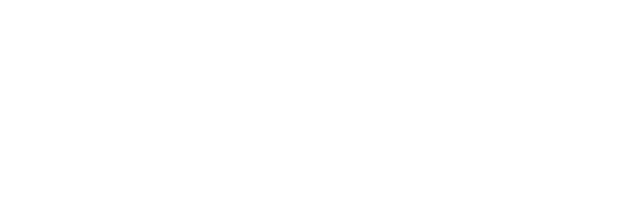
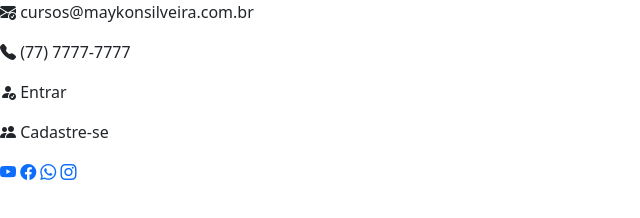
Before and after one commit to gustavoalvesdev/barbearia, a plain HTML site: page frontend/index.html in a window 1280 px wide. Shown: the whole page, without its empty margins (0-640 px from the left). Drawn offline with nearby package versions, Linux system fonts and the light colour scheme.

Commit message:
#3 CRIANDO O ESQUELETO DO SUPER TOPO COM BOOTSTRAP - COMO CRIAR UM SOFTHOUSE DE BARBEARIA EM LARAVEL

```diff
--- a/frontend/index.html
+++ b/frontend/index.html
@@ -11,6 +11,54 @@
     <link href="./assets/css/style.css" rel="stylesheet">
   </head>
   <body>
+    <header class="sticky-top">
+
+      <nav class="top-nav">
+        <div class="containerr">
+          <div class="col-auto">
+            <p>
+              <i class="bi bi-envelope-check-fill"></i>
+              <!-- bi -->
+              <span>cursos@maykonsilveira.com.br</span>
+            </p>
+            <p>
+              <i class="bi bi-telephone-fill"></i>
+              <!-- bi -->
+              <span>(77) 7777-7777</span>
+            </p>
+            <p>
+              <i class="bi bi-person-fill-check"></i>
+              <!-- bi -->
+              <span>Entrar</span>
+            </p>
+            <p>
+              <i class="bi bi-people-fill"></i>
+              <!-- bi -->
+              <span>Cadastre-se</span>
+            </p>
+          </div>
+          <!-- col-auto -->
+          <div class="col-auto">
+            <div class="redes-sociais">
+              <a href="#" title=""><i class="bi bi-youtube"></i></a>
+              <!-- bi -->
+              <a href="#" title=""><i class="bi bi-facebook"></i></a>
+              <!-- bi -->
+              <a href="#" title=""><i class="bi bi-whatsapp"></i></a>
+              <!-- bi -->
+              <a href="#" title=""><i class="bi bi-instagram"></i></a>
+              <!-- bi -->
+            </div>
+            <!-- redes-sociais -->
+          </div>
+          <!-- col-auto -->
+        </div>
+        <!-- container -->
+      </nav>
+      <!-- top-nav -->
+
+    </header>
+    <!-- sticky-top -->
 
 
     <script src="./assets/js/bootstrap.bundle.min.js"></script>
```
